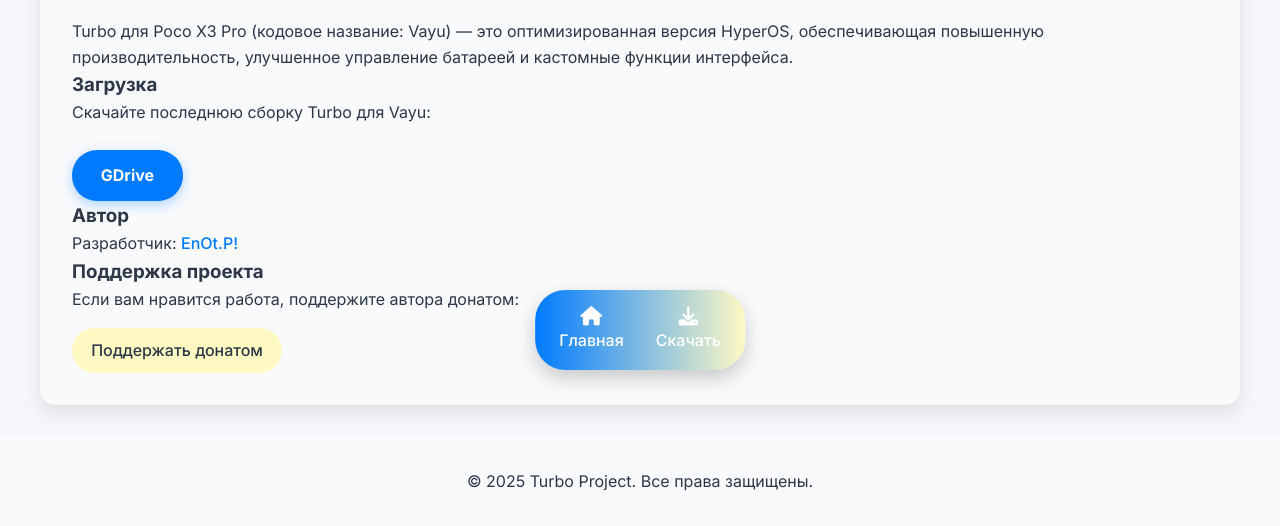
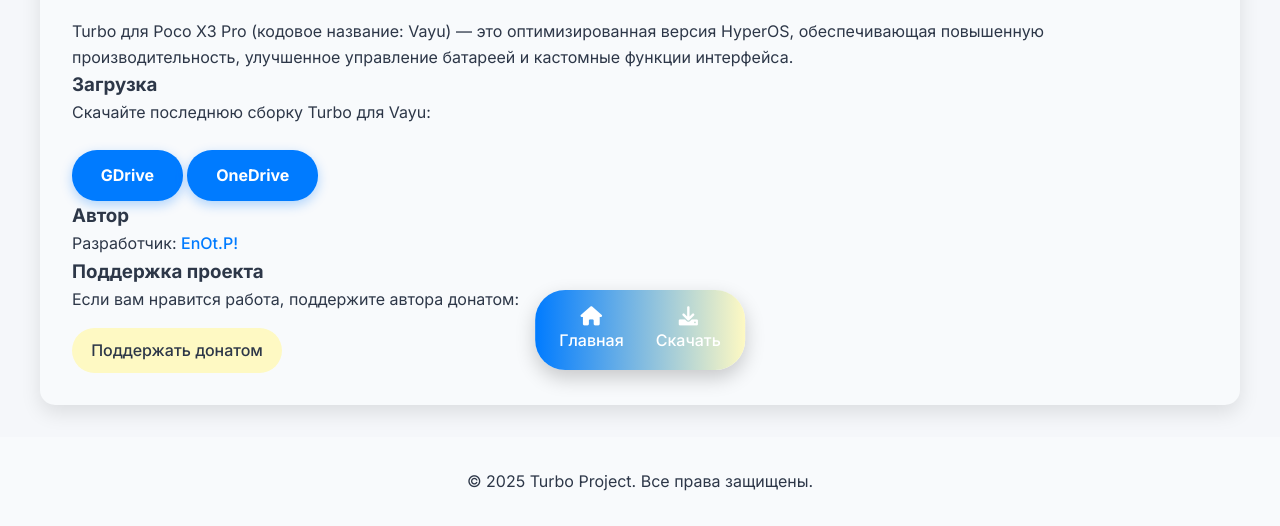
Before and after one commit to mansar1337/turborom.github.io, a plain HTML site: page vayu.html in a window 1280 px wide. Shown: the part 404-930 px from the top of the page. Drawn offline with Linux system fonts and the light colour scheme.

Commit message:
Added OneDrive

```diff
--- a/vayu.html
+++ b/vayu.html
@@ -59,6 +59,7 @@
             <h3>Загрузка</h3>
             <p>Скачайте последнюю сборку Turbo для Vayu:</p>
             <a href="https://drive.google.com/file/d/1_JosC8aInyR9u43UOQmvhSMKAfBhQG9F/view?usp=sharing" class="download-link" target="_blank">GDrive</a>
+            <a href="https://1drv.ms/u/c/f3e3d8c678355dc5/EXDSXsiRMVpApiN61MjFDYIBRfQtEHJ2dHDAoUcLztaZeA?e=K1thUe" class="download-link" target="_blank">OneDrive</a>
             <h3>Автор</h3>
             <p>Разработчик: <a href="http://4pda.to/forum/index.php?showuser=9976456" class="author-link" target="_blank">EnOt.P!</a></p>
             <h3>Поддержка проекта</h3>
```
